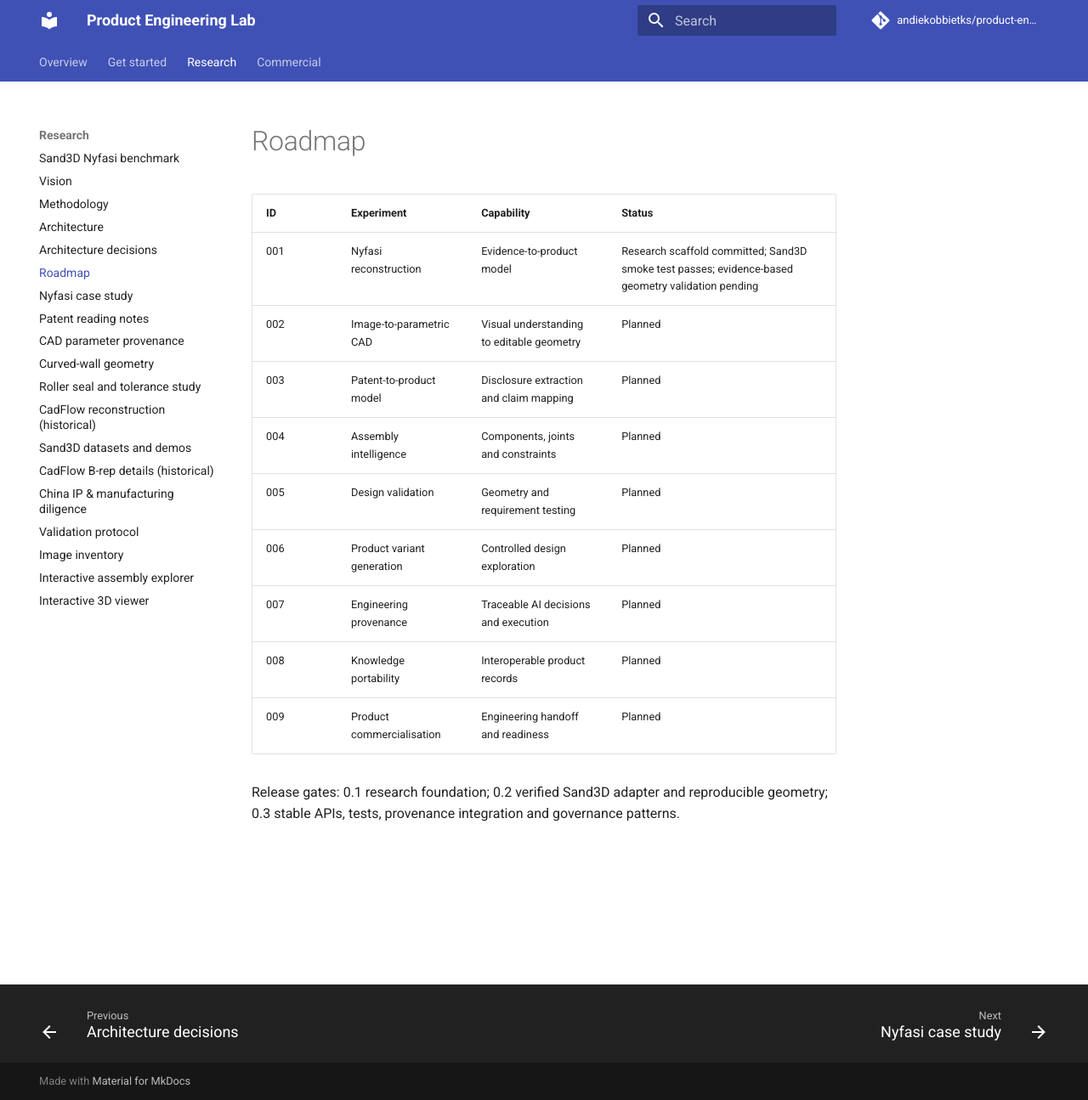
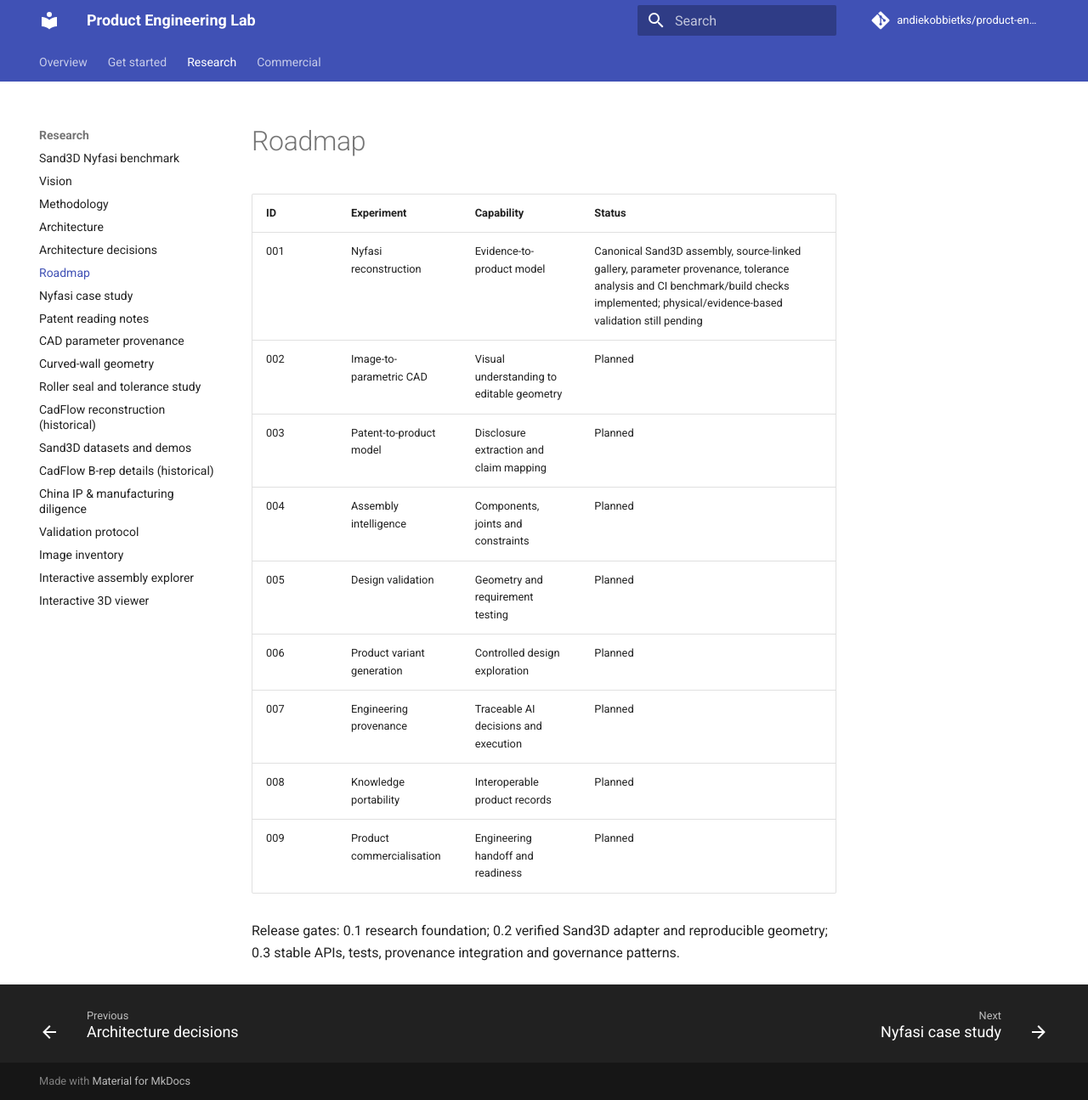
Before and after one commit to andiekobbietks/product-engineering-lab, an MkDocs documentation site: the page built from docs/roadmap.md, in a window 1280 px wide and 1295 px high. Shown: the whole window at 85% size. Built offline with MkDocs 1.6.1 and Material for MkDocs 9.7.7, drawn with Linux system fonts in a browser that asks for light colours; comment, search, counter and statistics services are not loaded.

Commit message:
Update roadmap to reflect implemented Nyfasi pipeline

```diff
--- a/docs/roadmap.md
+++ b/docs/roadmap.md
@@ -2,7 +2,7 @@
 
 | ID | Experiment | Capability | Status |
 |---|---|---|---|
-| 001 | Nyfasi reconstruction | Evidence-to-product model | Research scaffold committed; Sand3D smoke test passes; evidence-based geometry validation pending |
+| 001 | Nyfasi reconstruction | Evidence-to-product model | Canonical Sand3D assembly, source-linked gallery, parameter provenance, tolerance analysis and CI benchmark/build checks implemented; physical/evidence-based validation still pending |
 | 002 | Image-to-parametric CAD | Visual understanding to editable geometry | Planned |
 | 003 | Patent-to-product model | Disclosure extraction and claim mapping | Planned |
 | 004 | Assembly intelligence | Components, joints and constraints | Planned |
```
